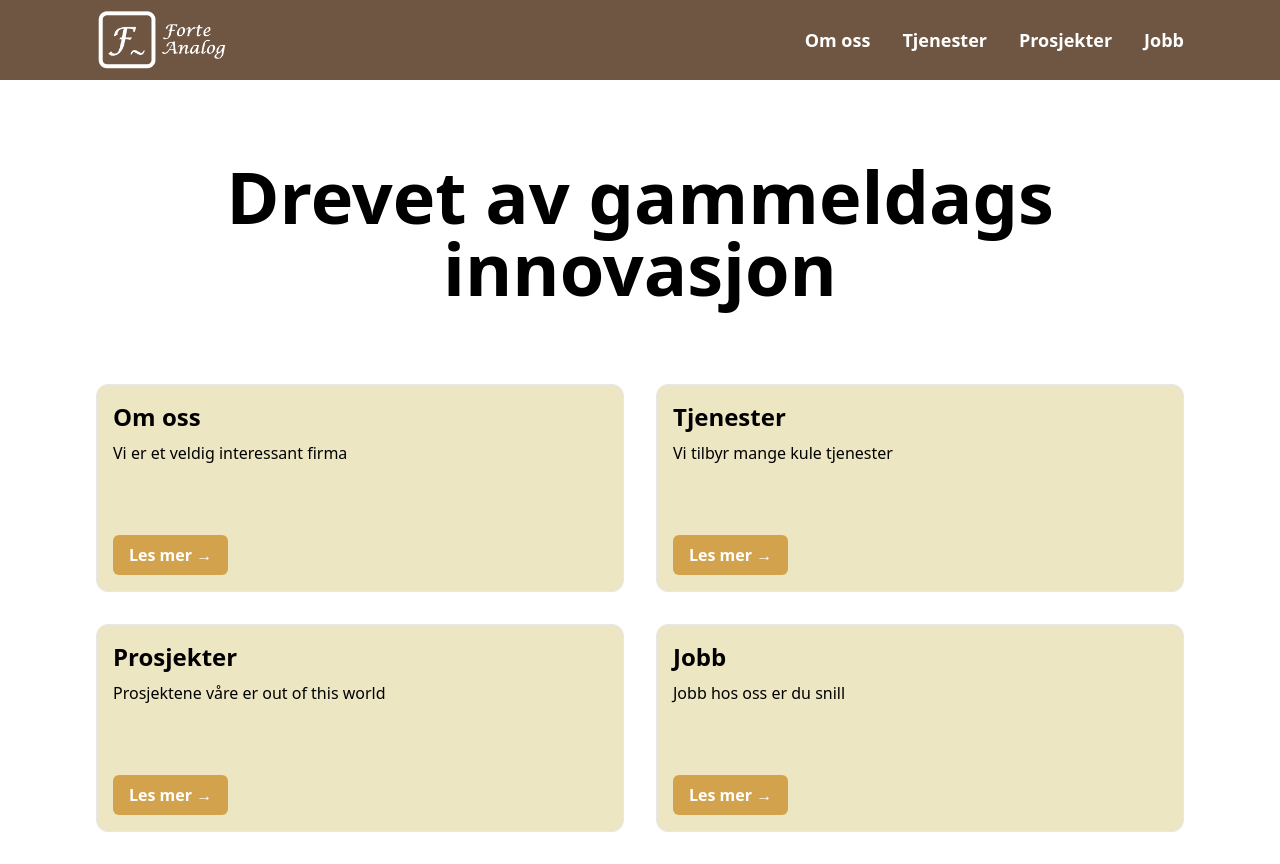
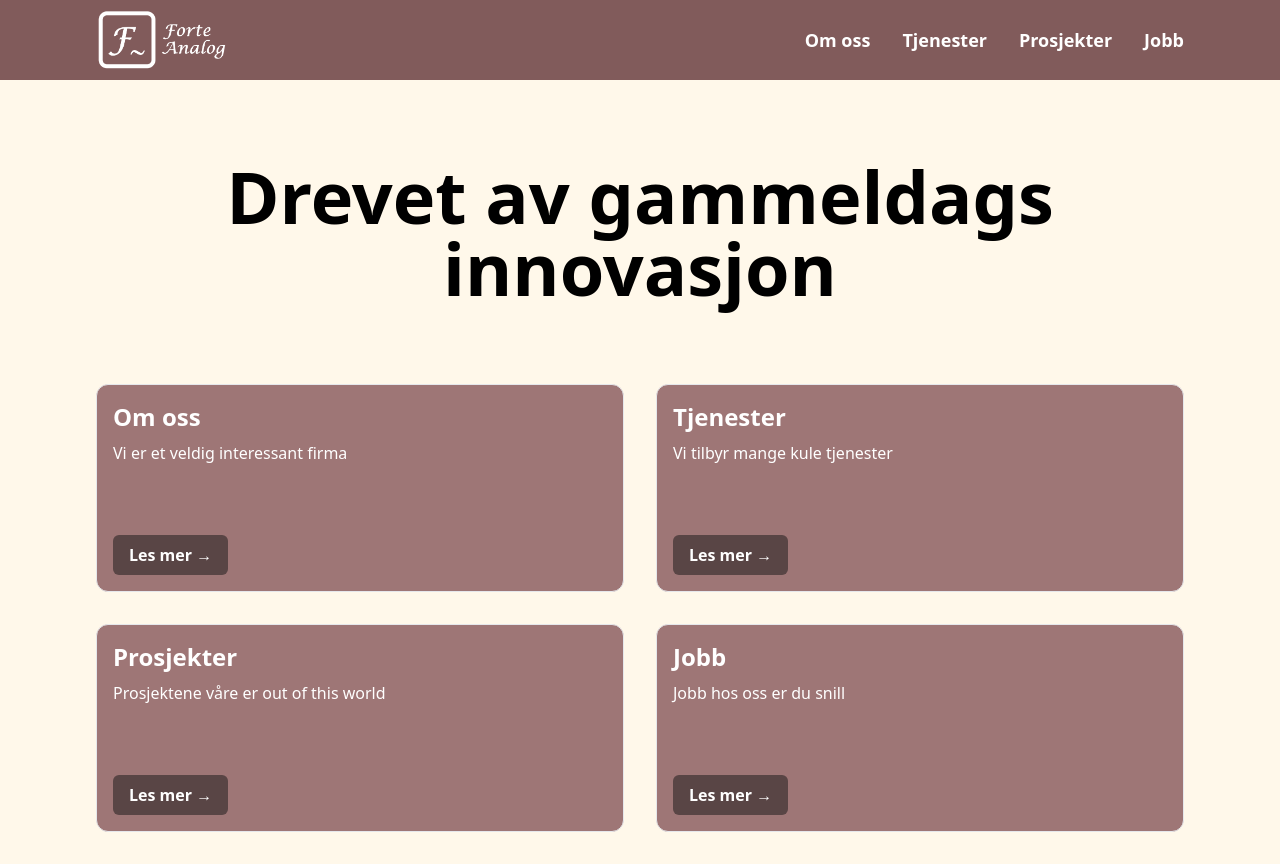
Before and after one commit to fortedigital/cg-frontend-tailwindcss, a React (Create React App) app: page / in a window 1280 px wide. Built offline with nearby package versions, Linux system fonts and the light colour scheme.

Commit message:
Add new custom colors

```diff
--- a/src/components/ActionCard/ActionCard.js
+++ b/src/components/ActionCard.js
@@ -2,13 +2,13 @@ import React from "react";
 
 function ActionCard({ title, description, href }) {
   return (
-    <div className="flex h-52 flex-col justify-between rounded-xl border bg-retro-beige p-4">
+    <div className="flex h-52 flex-col justify-between rounded-xl border bg-retro-coral p-4 text-white">
       <div>
         <h2 className="mb-2 text-2xl font-bold">{title}</h2>
         <p>{description}</p>
       </div>
       <a
-        className="w-fit rounded-md bg-retro-gold py-2 px-4 font-bold text-white transition-colors hover:bg-retro-red"
+        className="w-fit rounded-md bg-retro-darkbrown py-2 px-4 font-bold text-white transition-colors hover:bg-retro-brown"
         href={href}
       >
         Les mer →
--- a/src/components/ActionCard/index.js
+++ /dev/null
@@ -1 +0,0 @@
-export { default } from "./ActionCard";
--- a/src/components/App/App.js
+++ b/src/components/App.js
@@ -1,10 +1,10 @@
 import React from "react";
-import Header from "../Header";
-import ActionCard from "../ActionCard";
+import Header from "./Header";
+import ActionCard from "./ActionCard";
 
 function App() {
   return (
-    <div className="min-h-screen bg-white">
+    <div className="min-h-screen bg-retro-white">
       <Header />
       <main className="mx-auto max-w-6xl px-8 py-8">
         <h1 className="mx-auto pt-12 pb-20 text-center text-7xl font-bold">
--- a/src/components/App/index.js
+++ /dev/null
@@ -1 +0,0 @@
-export { default } from "./App";
--- a/src/components/Header/Header.js
+++ b/src/components/Header.js
@@ -1,5 +1,5 @@
 import React from "react";
-import logo from "../../assets/forte_analog_logo_full.png";
+import logo from "../assets/forte_analog_logo_full.png";
 
 const Link = ({ href, children }) => {
   return (
@@ -23,7 +23,6 @@ function Header() {
           <Link href="/om-oss">Om oss</Link>
           <Link href="/prosjekter">Tjenester</Link>
           <Link href="/prosjekter">Prosjekter</Link>
-          {/* TODO: create Menu with Headless UI */}
           <Link href="/jobb">Jobb</Link>
         </div>
       </div>
--- a/src/components/Header/index.js
+++ /dev/null
@@ -1 +0,0 @@
-export { default } from "./Header";
--- a/tailwind.config.js
+++ b/tailwind.config.js
@@ -4,11 +4,10 @@ module.exports = {
   theme: {
     extend: {
       colors: {
-        "retro-brown": "#6F5643",
-        "retro-red": "#CC6B49",
-        "retro-gold": "#D2A24C",
-        "retro-beige": "#ECE6C2",
-        "retro-teal": "#73BDA8",
+        "retro-white": "#FFF8EA",
+        "retro-coral": "#9E7676",
+        "retro-brown": "#815B5B",
+        "retro-darkbrown": "#594545",
       },
     },
   },
```
